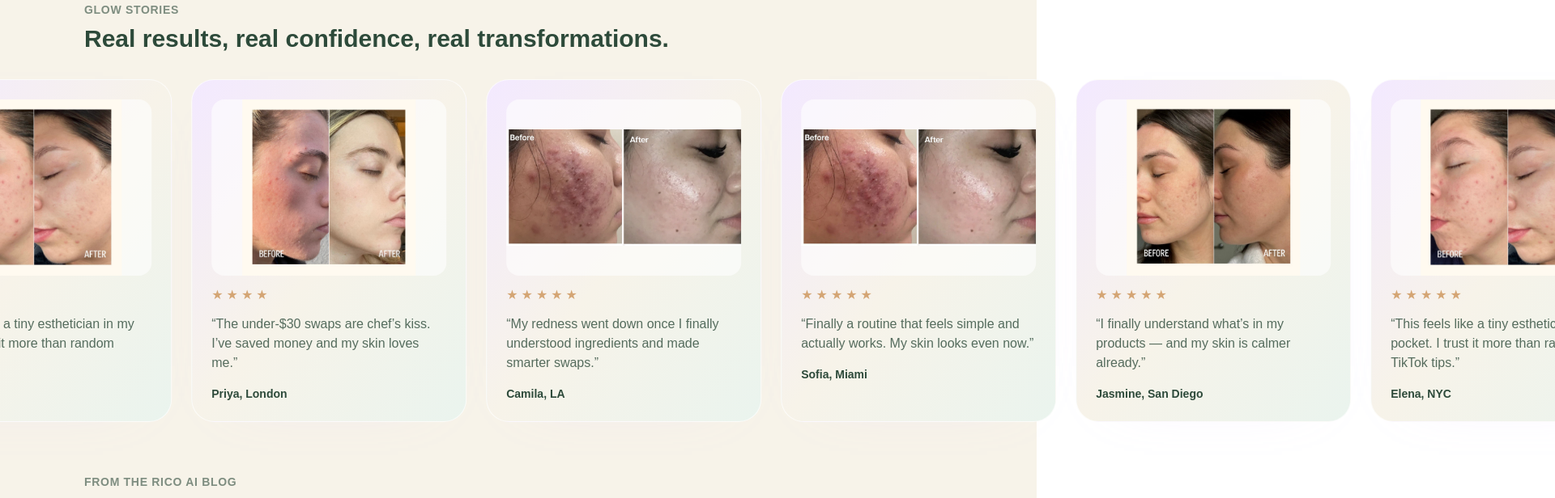
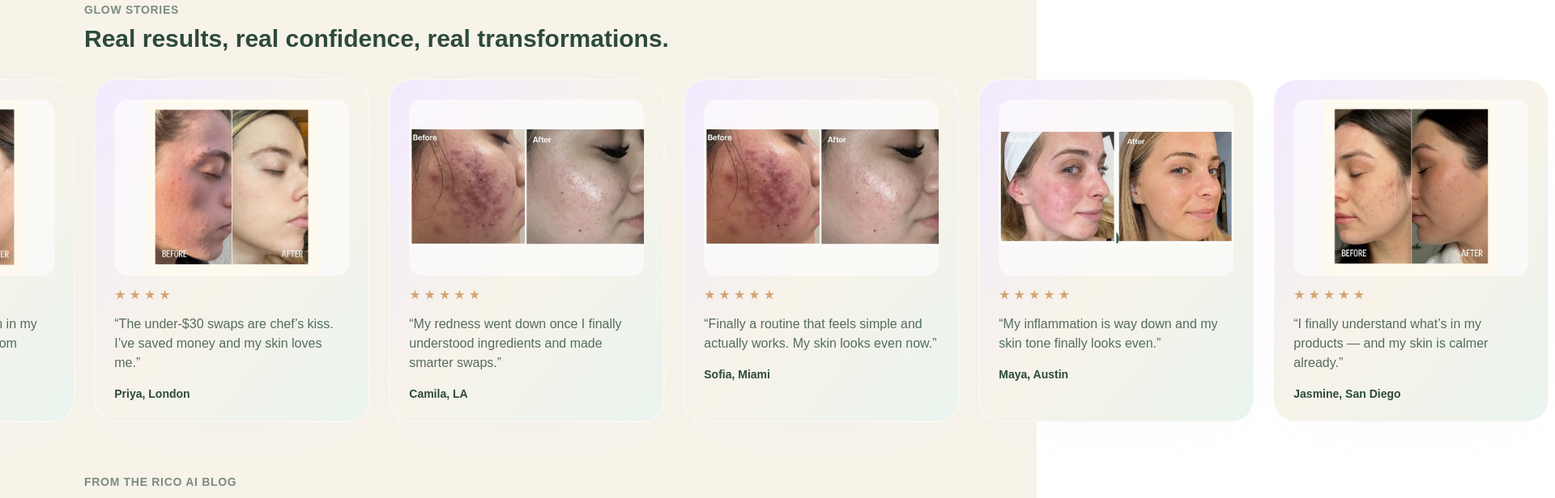
Before and after one commit to mspottsassistant-123/rico-ai-landing, a Next.js app: page / in a window 1280 px wide. Shown: the part 3720-4336 px from the top of the page at 81% size, 1920 px wide, since content can reach past the window. Built offline with nearby package versions, Linux system fonts and the light colour scheme.

Commit message:
Add fifth client before/after

```diff
--- a/src/app/page.tsx
+++ b/src/app/page.tsx
@@ -104,6 +104,13 @@ const testimonials = [
     name: "Sofia, Miami",
     rating: 5,
     image: "/images/glow-client-sofia.jpg",
+  },
+  {
+    quote:
+      "My inflammation is way down and my skin tone finally looks even.",
+    name: "Maya, Austin",
+    rating: 5,
+    image: "/images/glow-client-5.jpg",
   },
 ];
 
```
Also changed, not shown: public/images/glow-client-5.jpg (added).
